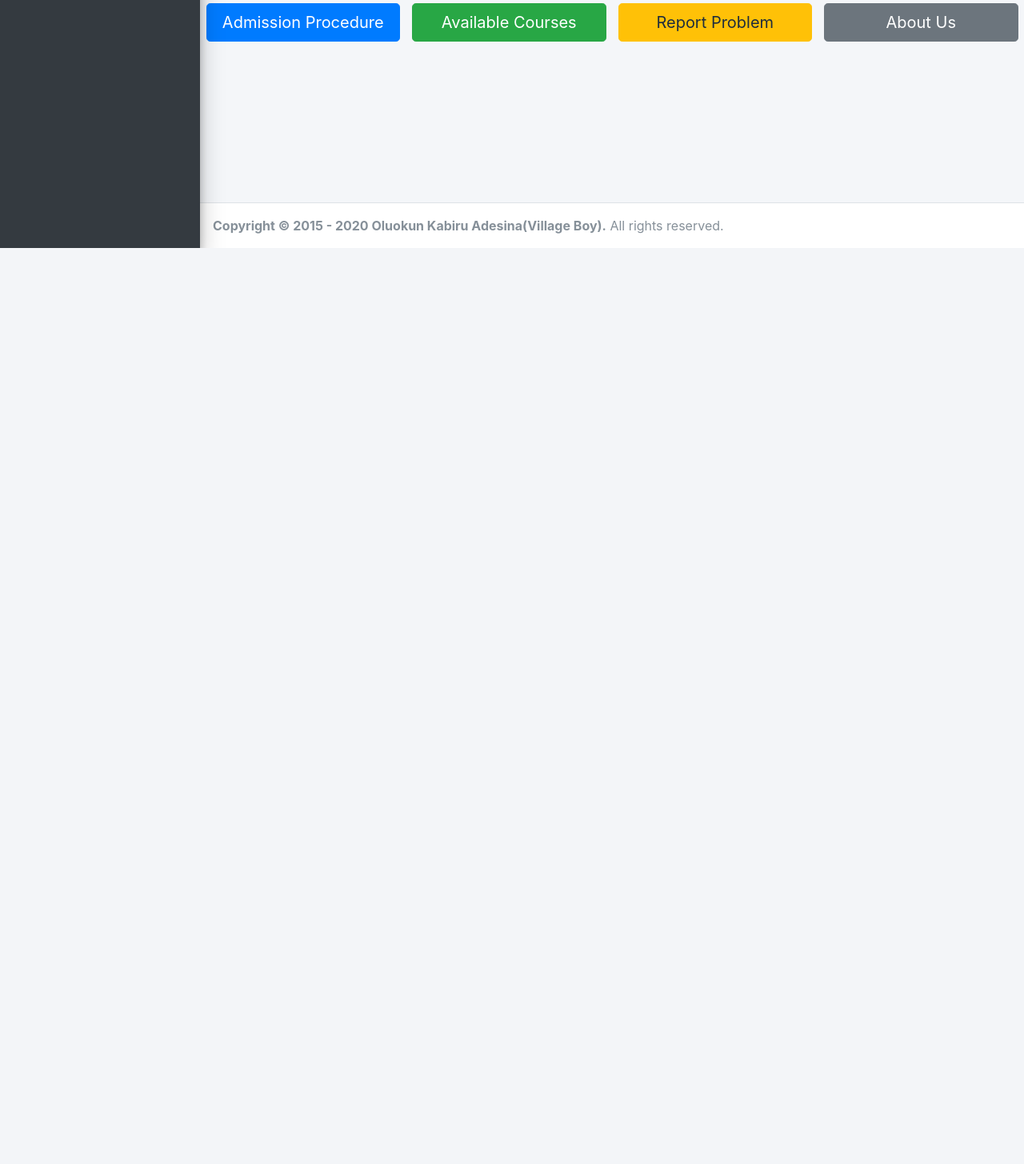
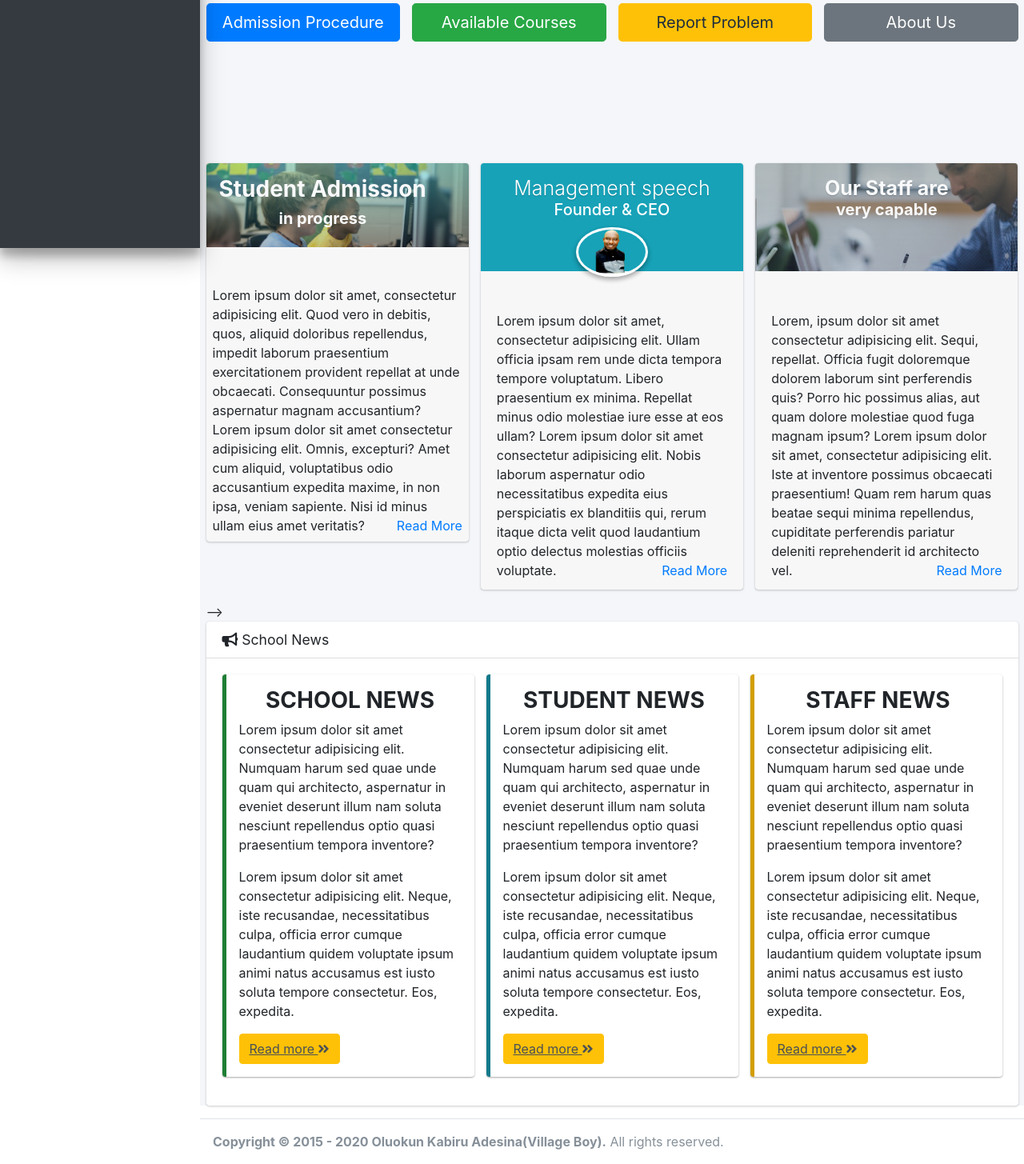
Before and after one commit to oluokunkabiru/school-management, a PHP site: page / in a window 1280 px wide. Shown: the part 490-1945 px from the top of the page at 80% size. Before the commit the page ends 800 px from the top, so only its background shows below. Run offline with PHP 8.4, Linux system fonts and the light colour scheme; some libraries are stand-ins or nearby versions.

Commit message:
version 1 recovery

```diff
--- a/index.php
+++ b/index.php
@@ -78,7 +78,7 @@
       </div>
     </div>
     <div class="container-fluid">
-      <!-- <section>
+      <section>
         <div class="row">
       <div class="col-md-4">
         <div class="card card-widget widget-user-2">
@@ -259,7 +259,7 @@
 <!-- school news  -->
 <section>
 
-      <!-- <div class="card card-default">
+      <div class="card card-default">
         <div class="card-header">
           <h1 class="card-title text-center">
             <i class="fas fa-bullhorn"></i>
@@ -302,7 +302,7 @@
 
         </div>
       </div>
-    </div> -->
+    </div>
   </div>
 </section>
 </div>
```
